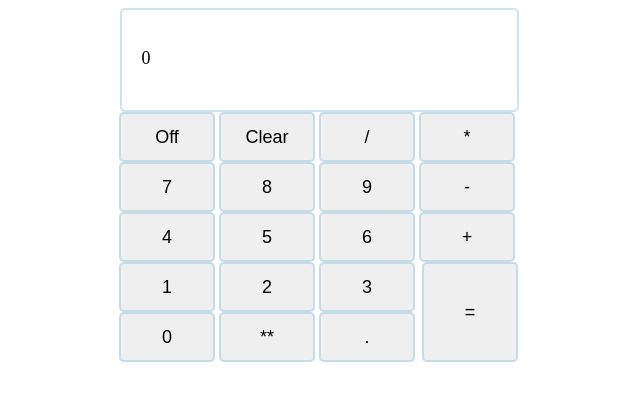
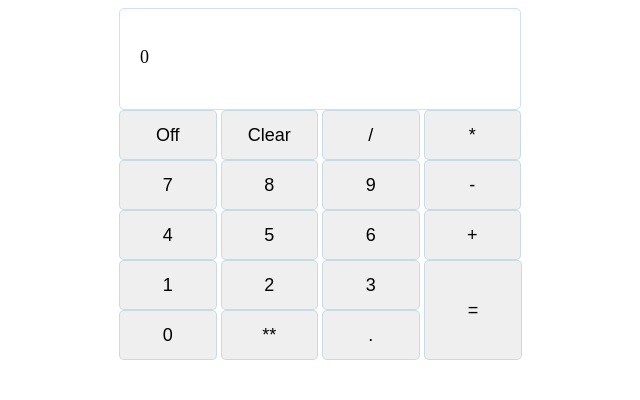
Before and after one commit to alexboluch/calc, a plain HTML site: page index.html in a window 1280 px wide. Shown: the whole page, without its empty margins (321-961 px from the left). Drawn offline with Linux system fonts and the light colour scheme.

Commit message:
Update style.css
Low update

```diff
--- a/style.css
+++ b/style.css
@@ -6,9 +6,9 @@
 .tablo{
   font-weight: 500;
   font-size: large;
-  border: 2px solid rgba(155, 200, 221, 0.5);
+  border: 1px solid rgba(155, 200, 221, 0.5);
   border-radius: 5px;
-  width: 395px;
+  width: 100%;
   height: 100px;
   margin: auto;
 }
@@ -22,23 +22,27 @@
   grid-template-columns: 3fr 1fr;
 }
 div[class$="line"]{
-  width: 400px;
+  width: 101.6%;
   height: 50px;
+  margin: auto;
 }
 #equally{
-  width: 96px;
-  height: 100px;
-  margin-left: 3px;
+  width:98%;
+  height: 200%;
+  margin-left: 5%;
+  position:relative;
 }
 .wrapper-2{
   width: 300px;
 }
 button{
+  padding: 10px;
+  margin: auto;
   width: 24%;
-  display: inline-block;
-  height: 50px;
+  display: inline;
+  height: 100%;
   cursor: pointer;
-  border: 2px solid rgba(155, 200, 221, 0.5);
+  border: 1px solid rgba(155, 200, 221, 0.5);
   border-radius: 5px;
   font-weight: 500;
   font-size: large;
@@ -52,6 +56,28 @@ button:active {
   box-shadow: 0px 0px 10px 1px rgba(34, 141, 223, 0.25);
 }
 button:focus {
-  border: 2px solid rgba(155, 200, 221, 0.5);
+  border: 1px solid rgba(155, 200, 221, 0.5);
   outline: none;
 }
+div[class="4-line"] button{
+  padding: 10px;
+  margin: auto;
+  width: 32%;
+  display: inline;
+  height: 100%;
+  cursor: pointer;
+  border-radius: 5px;
+  font-weight: 500;
+  font-size: large;
+}
+div[class="5-line"] button{
+  padding: 10px;
+  margin: auto;
+  width: 31.5%;
+  display: inline;
+  height: 100%;
+  cursor: pointer;
+  border-radius: 5px;
+  font-weight: 500;
+  font-size: large;
+}
```
